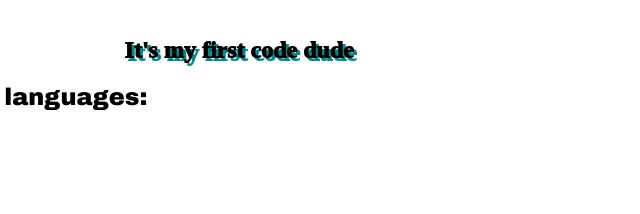
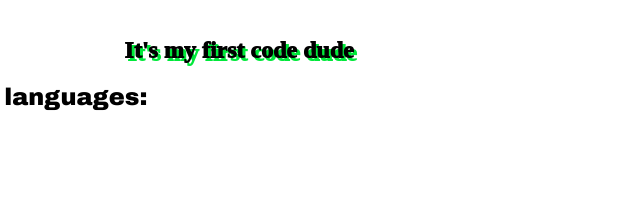
Before and after one commit to MasaDude/MasaDude.github.io, a plain HTML site: page index.html in a window 1280 px wide. Shown: the part 223-437 px from the top of the page, 221-861 px from the left. Drawn offline with Linux system fonts and the light colour scheme.

Commit message:
Revert "Update style.css"
This reverts commit e367258c44ff546c8dabe91bac4838512116b24a.

```diff
--- a/style.css
+++ b/style.css
@@ -26,7 +26,7 @@
 	text-align: center;
 	font-family: Arial Rounded MT Bold;
 	font-style: bold;
-	text-shadow: 3px 3px darkcyan;
+	text-shadow: 3px 3px #00e83a;
 	font-weight: 1000;
 }
 
```
